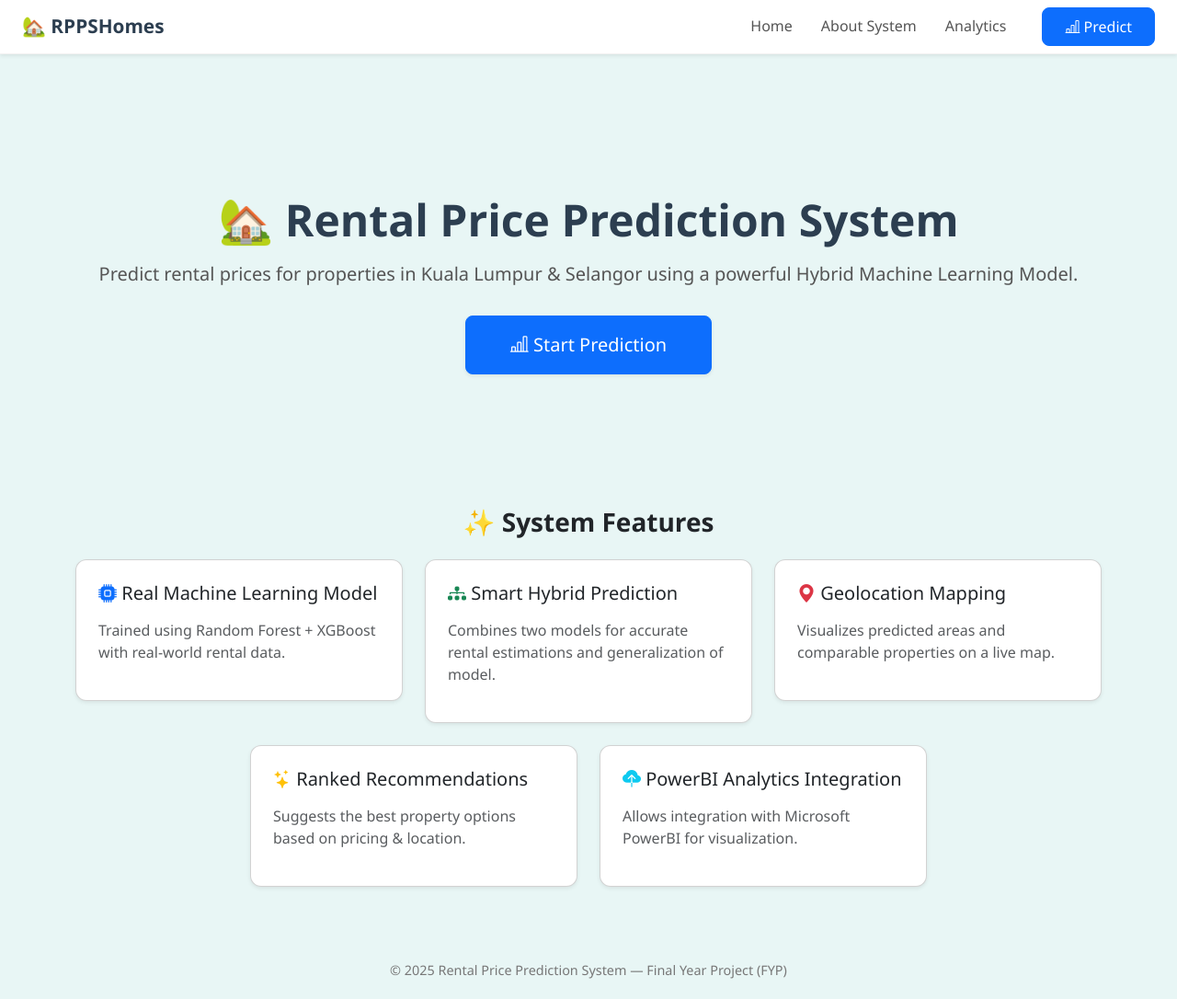
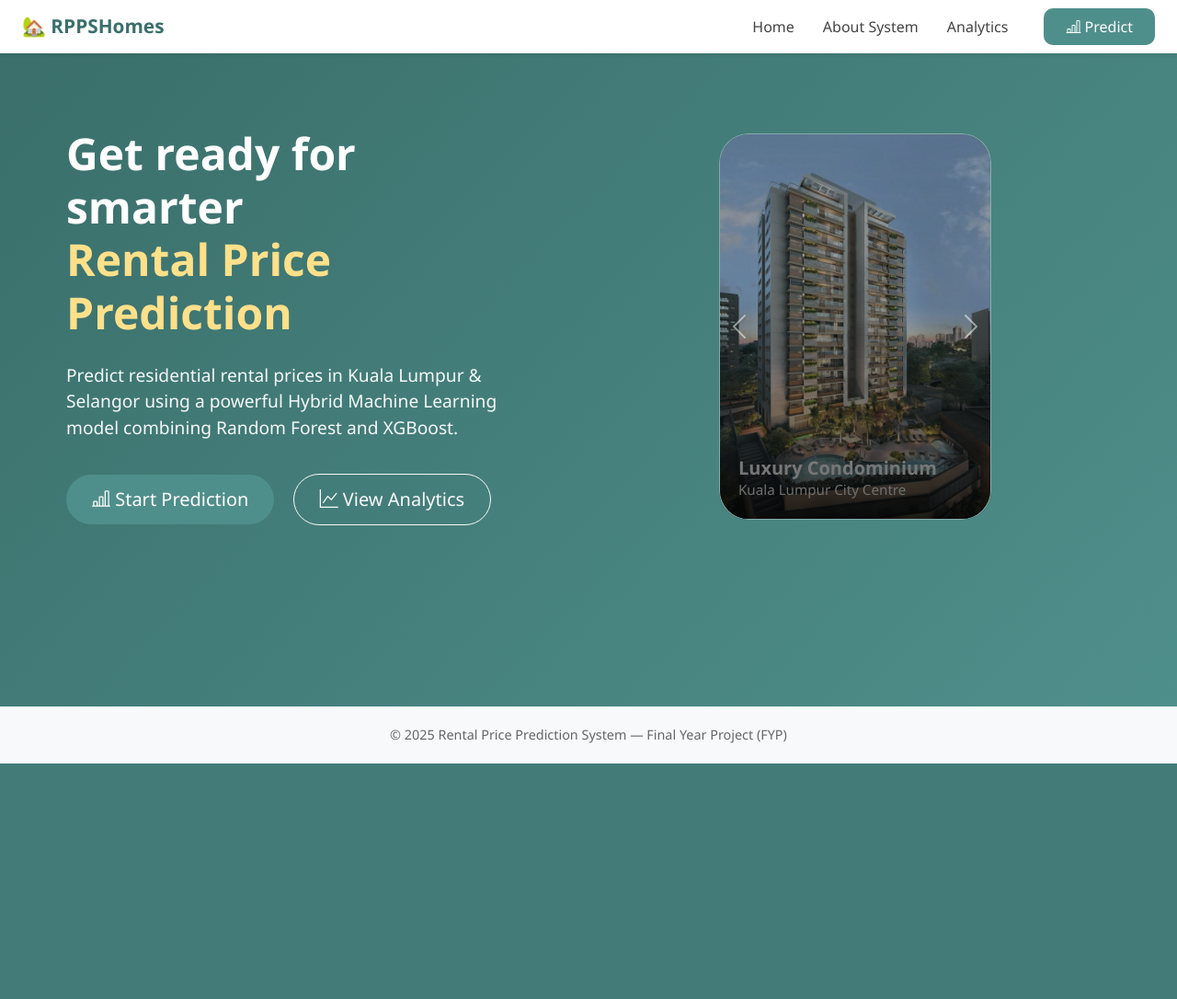
Before and after one commit to 1khwaN/rentalPriceFYP, a Flask app: page / in a window 1280 px wide. Shown: the whole page at 92% size. After the commit the page ends 830 px from the top, so only its background shows below. Run offline with Flask 3, Linux system fonts and the light colour scheme; parts of the project's set-up code (start-up, migrations or seed data) failed here and were passed over.

Commit message:
update UI design

```diff
--- a/rental_price_predictionFYP/app.py
+++ b/rental_price_predictionFYP/app.py
@@ -24,7 +24,7 @@ print("Loading datasets and model...")
 df_raw = pd.read_csv(CSV_BEFORE)
 df_model = pd.read_csv(CSV_MODEL)
 
-print(f"Loaded raw dataset {df_raw.shape} and model-ready dataset {df_model.shape}")
+print(f"Loaded cleaned dataset {df_raw.shape} and model-ready dataset {df_model.shape}")
 
 # ---------- load model ----------
 model_data = joblib.load(MODEL_PKL)
--- a/rental_price_predictionFYP/static/dashboardStyle.css
+++ b/rental_price_predictionFYP/static/dashboardStyle.css
@@ -1,94 +1,213 @@
 :root {
-    --teal-main: #4fb3ad;       /* Primary teal */
-    --teal-dark: #2f8f8b;       /* Header / footer */
-    --teal-light: #e8f6f5;      /* Page background */
-    --card-bg: #ffffff;
-    --text-dark: #2c3e50;
-    --text-muted: #6c757d;
+    --teal-main: #4f8f8b;
+    --teal-dark: #3a6f6b;
+    --white: #ffffff;
 }
 
-/* Background & layout */
-body {
-    background: var(--teal-light);
-    font-family: 'Segoe UI', sans-serif;
-    min-height: 100vh;
+/* HERO WRAPPER */
+.hero-wrapper {
+    background: linear-gradient(135deg, var(--teal-dark), var(--teal-main));
+    min-height: calc(100vh - 90px);
+    padding: 80px 60px;
+    color: white;
 }
 
-
-/* Hero section */
-.hero-section {
-    padding: 120px 20px;
-    text-align: center;
+/* LEFT SIDE */
+.hero-left {
+    padding-right: 60px;
 }
 
 .hero-title {
     font-size: 3rem;
-    font-weight: 700;
-    color: #2c3e50;
+    font-weight: 800;
+    line-height: 1.2;
 }
 
-.hero-subtitle {
-    font-size: 1.25rem;
-    color: #555;
-    margin-top: 15px;
-    margin-bottom: 30px;
+.hero-title span {
+    color: #ffe08a;
 }
 
-/* Feature cards */
-.feature-card {
-    transition: 0.3s;
-    border-radius: 12px;
-    cursor: default;
+.hero-desc {
+    font-size: 1.2rem;
+    margin: 25px 0 35px;
+    opacity: 0.95;
 }
 
-.feature-card:hover {
-    transform: translateY(-5px);
-    box-shadow: 0 10px 25px rgba(0,0,0,0.15);
+.hero-buttons .btn {
+    border-radius: 30px;
+    padding: 12px 28px;
 }
 
-/* Footer */
-.footer {
-    margin-top: 60px;
-    padding: 20px;
-    text-align: center;
-    font-size: 0.9rem;
-    color: #777;
+/* RIGHT SIDE */
+.hero-right {
+    display: flex;
+    justify-content: center;
 }
 
-/* NAVBAR */
-.navbar {
-    backdrop-filter: blur(10px);
-    border-bottom: 1px solid rgba(0,0,0,0.05);
+/* === GLASSMORPHISM PROPERTY CARD === */
+.property-card {
+    position: relative;
+    height: 420px;
+    border-radius: 32px;
+    overflow: hidden;
+
+    background: rgba(255, 255, 255, 0.12);
+    backdrop-filter: blur(16px);
+    -webkit-backdrop-filter: blur(16px);
+
+    border: 1px solid rgba(255, 255, 255, 0.25);
+    box-shadow:
+        0 20px 45px rgba(0, 0, 0, 0.35),
+        inset 0 0 0 rgba(255,255,255,0.1);
+
+    transform: translateZ(0); /* GPU fix */
 }
 
-.navbar-brand {
-    color: #2c3e50 !important;
+.property-card::after {
+    content: "";
+    position: absolute;
+    inset: 0;
+    background: linear-gradient(
+        to bottom,
+        rgba(0,0,0,0.1),
+        rgba(0,0,0,0.6)
+    );
+    z-index: 1;
 }
 
-.nav-link {
-    color: #555 !important;
-    font-size: 1rem;
-    margin-right: 15px;
-    transition: 0.2s;
+
+.property-card img {
+    width: 100%;
+    height: 100%;
+    object-fit: cover;
+    border-radius: 30px;
+    opacity: 0.85;
 }
 
-.nav-link:hover {
-    color: #000 !important;
-    transform: translateY(-2px);
+
+/* OVERLAY */
+.property-overlay {
+    position: absolute;
+    bottom: 0;
+    width: 100%;
+    padding: 20px;
+    background: linear-gradient(transparent, rgba(0,0,0,0.7));
 }
 
-.navbar .btn-primary {
-    border-radius: 8px;
+.property-overlay h5 {
+    margin: 0;
+    font-weight: 700;
 }
 
-/* Smooth page fade-in animation */
-.page-transition {
-    animation: fadeIn 0.55s ease-in-out;
-    opacity: 0;
-    animation-fill-mode: forwards;
+.property-overlay p {
+    margin: 0;
+    font-size: 0.95rem;
 }
 
-@keyframes fadeIn {
-    from { opacity: 0; transform: translateY(10px); }
-    to   { opacity: 1; transform: translateY(0); }
+/* FOOTER */
+.footer {
+    background: #f8f9fa;
+    text-align: center;
+    padding: 20px;
+    font-size: 0.9rem;
+    color: #666;
 }
+
+/* Ensure carousel never loses rounded corners */
+#propertyCarousel,
+#propertyCarousel .carousel-inner,
+#propertyCarousel .carousel-item {
+    border-radius: 30px;
+    overflow: hidden;
+}
+
+
+
+/* === NON-ACTIVE SLIDES === */
+.carousel-item {
+    opacity: 0;
+    transform: scale(0.92);
+    filter: blur(6px);
+    transition:
+        opacity 0.8s ease,
+        transform 0.8s ease,
+        filter 0.8s ease;
+    pointer-events: none;
+}
+
+/* === ACTIVE SLIDE FOCUS === */
+.carousel-item.active {
+    opacity: 1;
+    transform: scale(1);
+    filter: blur(0);
+    pointer-events: auto;
+    z-index: 5;
+}
+
+.carousel-item:not(.active) .property-card img {
+    opacity: 0.45;
+}
+
+.carousel-item,
+.property-card,
+.property-card img {
+    border-radius: 32px;
+    overflow: hidden;
+}
+
+
+
+.carousel-item-next,
+.carousel-item-prev,
+.carousel-item.active {
+    display: flex;
+    justify-content: center;
+}
+
+.property-info {
+    position: absolute;
+    bottom: 25px;
+    left: 25px;
+    right: 25px;
+    z-index: 2;
+
+    color: #ffffff;
+}
+
+.property-info h4 {
+    font-size: 1.3rem;
+    font-weight: 700;
+    margin-bottom: 6px;
+}
+
+.property-info p {
+    margin: 0;
+    font-size: 0.95rem;
+    opacity: 0.9;
+}
+
+.carousel-fade .carousel-item {
+    opacity: 0;
+    transition-property: opacity;
+}
+
+.carousel-fade .carousel-item.active {
+    opacity: 1;
+}
+
+
+/* Image must inherit rounding */
+.property-card img {
+    width: 100%;
+    height: 420px;
+    object-fit: cover;
+    border-radius: 30px;
+}
+
+/* === CAROUSEL CONTAINER BLEND === */
+#propertyCarousel,
+#propertyCarousel .carousel-inner {
+    background: transparent;
+    box-shadow: none;
+    overflow: visible;
+}
--- a/rental_price_predictionFYP/static/resultStyle.css
+++ b/rental_price_predictionFYP/static/resultStyle.css
@@ -10,7 +10,7 @@
         }
 
         .rent-value {
-            font-size: 2.5rem;
+            font-size: 2.8rem;
             font-weight: 700;
             color: #007bff;
         }
--- a/rental_price_predictionFYP/static/style.css
+++ b/rental_price_predictionFYP/static/style.css
@@ -1 +1,58 @@
-body{font-family:Arial;}
+:root {
+    --teal-dark: #2f7f7b;
+    --teal-main: #5fb3a2;
+    --teal-light: #e6f4f1;
+    --card-bg: #ffffff;
+    --text-dark: #2c3e50;
+    --text-muted: #6c757d;
+    --accent: #f4b942;
+}
+
+body {
+    background: linear-gradient(135deg, var(--teal-dark), var(--teal-main));
+    min-height: 100vh;
+    font-family: 'Segoe UI', sans-serif;
+    color: var(--text-dark);
+}
+
+/* NAVBAR */
+.navbar {
+    background: rgba(255,255,255,0.95);
+    backdrop-filter: blur(10px);
+    border-bottom: 1px solid rgba(0,0,0,0.05);
+}
+
+.navbar-brand {
+    font-weight: 700;
+    color: var(--teal-dark) !important;
+}
+
+.nav-link {
+    color: #444 !important;
+    margin-right: 15px;
+}
+
+.nav-link:hover {
+    color: var(--teal-dark) !important;
+}
+
+/* BUTTONS */
+.btn-primary {
+    background: var(--teal-main);
+    border: none;
+    border-radius: 10px;
+}
+
+.btn-primary:hover {
+    background: var(--teal-dark);
+}
+
+/* PAGE TRANSITION */
+.page-transition {
+    animation: fadePage 0.6s ease;
+}
+
+@keyframes fadePage {
+    from { opacity: 0; transform: translateY(10px); }
+    to { opacity: 1; transform: translateY(0); }
+}
--- a/rental_price_predictionFYP/templates/about.html
+++ b/rental_price_predictionFYP/templates/about.html
@@ -12,6 +12,8 @@
 
     <!-- Custom CSS -->
     <link rel="stylesheet" href="/static/aboutStyle.css">
+    <link rel="stylesheet" href="/static/style.css">
+
 
     <!-- AOS Animation Library -->
     <link rel="stylesheet" href="https://cdn.jsdelivr.net/npm/aos@2.3.4/dist/aos.css">
--- a/rental_price_predictionFYP/templates/analytics.html
+++ b/rental_price_predictionFYP/templates/analytics.html
@@ -12,6 +12,8 @@
 
     <!-- Shared Styles -->
     <link rel="stylesheet" href="/static/dashboardStyle.css">
+    <link rel="stylesheet" href="/static/style.css">
+
 
     <!-- Analytics Page Styles -->
     <link rel="stylesheet" href="/static/analyticStyle.css">
--- a/rental_price_predictionFYP/templates/dashboard.html
+++ b/rental_price_predictionFYP/templates/dashboard.html
@@ -2,7 +2,7 @@
 <html lang="en">
 <head>
     <meta charset="UTF-8">
-    <title>Rental Price Prediction System</title>
+    <title>RPPSHomes | Dashboard</title>
 
     <!-- Bootstrap -->
     <link href="https://cdn.jsdelivr.net/npm/bootstrap@5.3.2/dist/css/bootstrap.min.css" rel="stylesheet">
@@ -10,112 +10,100 @@
     <!-- Icons -->
     <link href="https://cdn.jsdelivr.net/npm/bootstrap-icons@1.11.1/font/bootstrap-icons.css" rel="stylesheet">
 
-    <!-- External CSS -->
+    <!-- CSS -->
+    <link rel="stylesheet" href="/static/style.css">
     <link rel="stylesheet" href="/static/dashboardStyle.css">
 </head>
 
 <body class="page-transition">
 
-<!-- NAVBAR -->
-<nav class="navbar navbar-expand-lg navbar-light bg-white shadow-sm fixed-top px-4">
-    <a class="navbar-brand fw-bold" href="/" style="font-size: 1.3rem;">
-        🏡 RPPSHomes
-    </a>
+{% include 'navbar.html' %}
 
-    <button class="navbar-toggler" type="button" data-bs-toggle="collapse" data-bs-target="#navbarNav">
-        <span class="navbar-toggler-icon"></span>
-    </button>
+<div class="hero-wrapper">
+    <div class="container-fluid">
+        <div class="row align-items-center">
 
-    <div class="collapse navbar-collapse" id="navbarNav">
-        <ul class="navbar-nav ms-auto">
+            <!-- LEFT CONTENT -->
+            <div class="col-lg-6 hero-left">
+                <h1 class="hero-title">
+                    Get ready for smarter<br>
+                    <span>Rental Price Prediction</span>
+                </h1>
 
-            <li class="nav-item">
-                <a class="nav-link" href="/">Home</a>
-            </li>
-
-            <li class="nav-item">
-                <a class="nav-link" href="/about">About System</a>
-            </li>
-
-            <li class="nav-item">
-                <a class="nav-link" href="/analytics">Analytics</a>
-            </li>
-
-            <li class="nav-item ms-3">
-                <a class="btn btn-primary px-4 py-2" href="/predict_form">
-                    <i class="bi bi-bar-chart-line"></i> Predict
-                </a>
-            </li>
-
-        </ul>
-    </div>
-</nav>
-
-
-<!-- OFFSET FOR FIXED NAVBAR -->
-<div style="height: 90px;"></div>
-
-
-<!-- HERO SECTION -->
-<div class="hero-section">
-    <h1 class="hero-title">🏡 Rental Price Prediction System</h1>
-    <p class="hero-subtitle">
-        Predict rental prices for properties in Kuala Lumpur & Selangor using a powerful Hybrid Machine Learning Model.
+                <p class="hero-desc">
+                    Predict residential rental prices in Kuala Lumpur & Selangor using a
+                    powerful Hybrid Machine Learning model combining Random Forest and XGBoost.
                 </p>
 
-    <a href="/predict_form" class="btn btn-primary btn-lg px-5 py-3 shadow-sm">
+                <div class="hero-buttons">
+                    <a href="/predict_form" class="btn btn-primary btn-lg me-3">
                         <i class="bi bi-bar-chart-line"></i> Start Prediction
                     </a>
-</div>
-
-<!-- FEATURES -->
-<div class="container mt-4">
-    <h3 class="text-center fw-bold mb-4">✨ System Features</h3>
-
-    <div class="row g-4 justify-content-center">
-
-        <div class="col-md-4">
-            <div class="card feature-card p-4 shadow-sm">
-                <h5><i class="bi bi-cpu-fill text-primary"></i> Real Machine Learning Model</h5>
-                <p class="text-muted mt-2">Trained using Random Forest + XGBoost with real-world rental data.</p>
+                    <a href="/analytics" class="btn btn-outline-light btn-lg">
+                        <i class="bi bi-graph-up"></i> View Analytics
+                    </a>
                 </div>
             </div>
 
-        <div class="col-md-4">
-            <div class="card feature-card p-4 shadow-sm">
-                <h5><i class="bi bi-diagram-3-fill text-success"></i> Smart Hybrid Prediction</h5>
-                <p class="text-muted mt-2">Combines two models for accurate rental estimations and generalization of model.</p>
+            <!-- RIGHT CAROUSEL -->
+            <div class="col-lg-6 hero-right">
+                <div id="propertyCarousel" class="carousel carousel-fade" data-bs-ride="carousel">
+                    <div class="carousel-inner">
+
+                        <!-- ITEM 1 -->
+                        <div class="carousel-item active">
+                            <div class="property-card">
+                                <img src="{{ url_for('static', filename='images/condominium_img.jpg') }}" alt="">
+                                <div class="property-overlay">
+                                    <h5>Luxury Condominium</h5>
+                                    <p>Kuala Lumpur City Centre</p>
+                                </div>
                             </div>
                         </div>
 
-        <div class="col-md-4">
-            <div class="card feature-card p-4 shadow-sm">
-                <h5><i class="bi bi-geo-alt-fill text-danger"></i> Geolocation Mapping</h5>
-                <p class="text-muted mt-2">Visualizes predicted areas and comparable properties on a live map.</p>
+                        <!-- ITEM 2 -->
+                        <div class="carousel-item">
+                            <div class="property-card">
+                                <img src="{{ url_for('static', filename='images/apartment_img.jpg') }}" alt="">
+                                <div class="property-overlay">
+                                    <h5>Modern Apartment</h5>
+                                    <p>Selangor</p>
+                                </div>
                             </div>
                         </div>
 
-        <div class="col-md-4">
-            <div class="card feature-card p-4 shadow-sm">
-                <h5><i class="bi bi-stars text-warning"></i> Ranked Recommendations</h5>
-                <p class="text-muted mt-2">Suggests the best property options based on pricing & location.</p>
+                        <!-- ITEM 3 -->
+                        <div class="carousel-item">
+                            <div class="property-card">
+                                <img src="{{ url_for('static', filename='images/terrace_img.jpg') }}" alt="">
+                                <div class="property-overlay">
+                                    <h5>Terrace House</h5>
+                                    <p>Petaling Jaya</p>
+                                </div>
                             </div>
                         </div>
 
-        <div class="col-md-4">
-            <div class="card feature-card p-4 shadow-sm">
-                <h5><i class="bi bi-cloud-upload-fill text-info"></i> PowerBI Analytics Integration</h5>
-                <p class="text-muted mt-2">Allows integration with Microsoft PowerBI for visualization.</p>
+                    </div>
+
+                    <button class="carousel-control-prev" type="button" data-bs-target="#propertyCarousel" data-bs-slide="prev">
+                        <span class="carousel-control-prev-icon"></span>
+                    </button>
+
+                    <button class="carousel-control-next" type="button" data-bs-target="#propertyCarousel" data-bs-slide="next">
+                        <span class="carousel-control-next-icon"></span>
+                    </button>
+
                 </div>
             </div>
 
         </div>
     </div>
-
-<!-- FOOTER -->
-<div class="footer">
-    © 2025 Rental Price Prediction System — Final Year Project (FYP)
 </div>
 
+<footer class="footer">
+    © 2025 Rental Price Prediction System — Final Year Project (FYP)
+</footer>
+
+<script src="https://cdn.jsdelivr.net/npm/bootstrap@5.3.2/dist/js/bootstrap.bundle.min.js"></script>
 </body>
 </html>
--- a/rental_price_predictionFYP/templates/index.html
+++ b/rental_price_predictionFYP/templates/index.html
@@ -13,6 +13,8 @@
     <!-- Shared Styles -->
     <link rel="stylesheet" href="/static/dashboardStyle.css">
     <link rel="stylesheet" href="/static/indexStyle.css">
+    <link rel="stylesheet" href="/static/style.css">
+
 
 </head>
 
--- a/rental_price_predictionFYP/templates/result.html
+++ b/rental_price_predictionFYP/templates/result.html
@@ -11,8 +11,11 @@
     <link href="https://cdn.jsdelivr.net/npm/bootstrap-icons@1.11.1/font/bootstrap-icons.css" rel="stylesheet">
 
     <!-- Shared Styles -->
+    <link rel="stylesheet" href="/static/style.css">
     <link rel="stylesheet" href="/static/dashboardStyle.css">
     <link rel="stylesheet" href="/static/resultStyle.css">
+
+
 
 
     <!-- AOS -->
```
Also changed, not shown: rental_price_predictionFYP/static/aboutStyle.css (+0 -10 lines), rental_price_predictionFYP/static/indexStyle.css (+17 -19 lines), rental_price_predictionFYP/static/images/apartment_img.jpg (added), rental_price_predictionFYP/static/images/condominium_img.jpg (added), rental_price_predictionFYP/static/images/terrace_img.jpg (added). Lines whose indentation alone changed are shown as unchanged.
